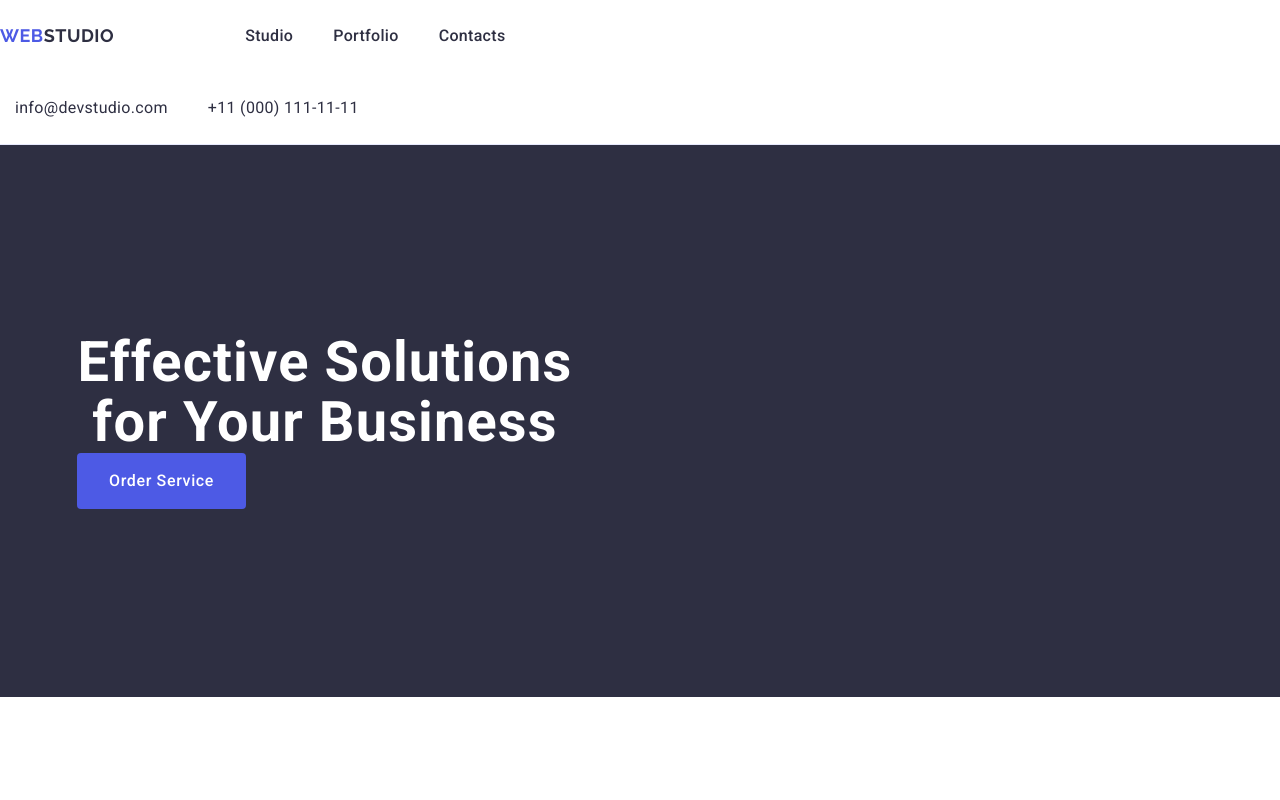
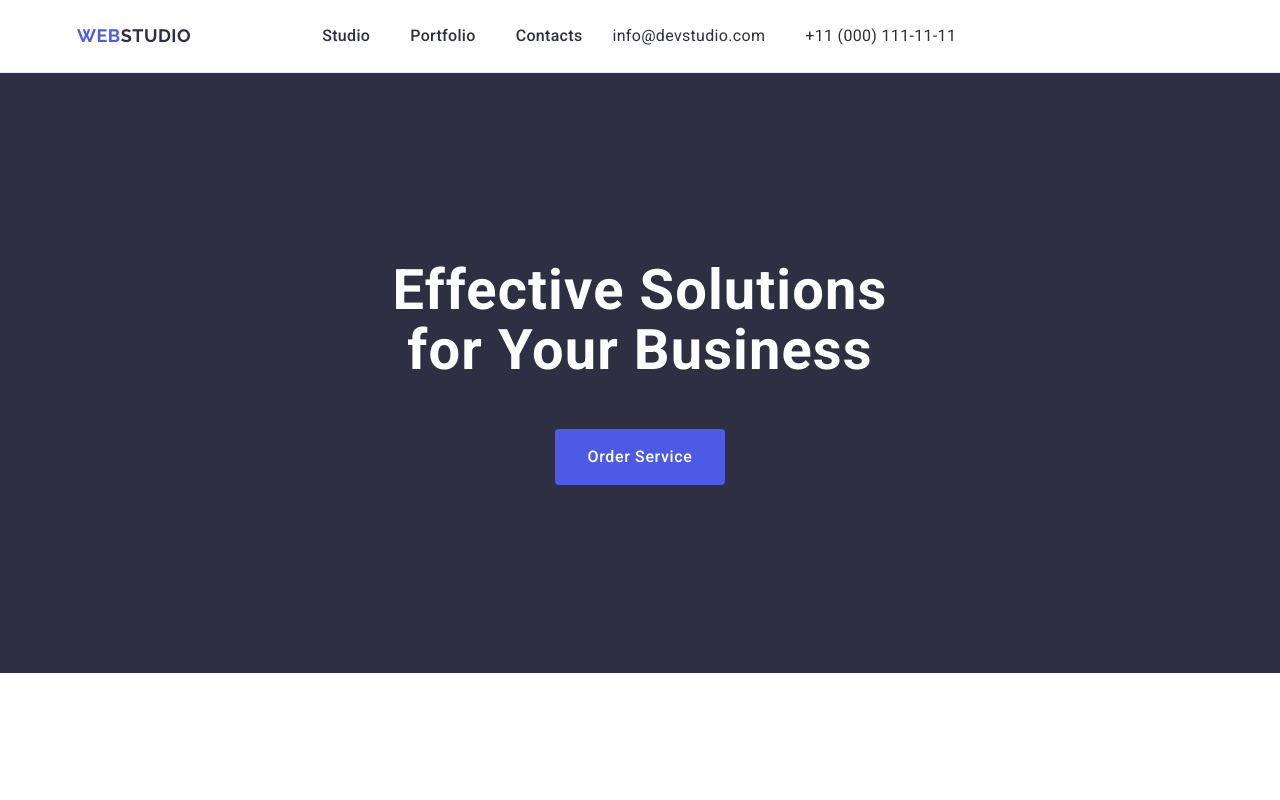
Before and after one commit to Maskymer/goit-markup-hw-03, a plain HTML site: page index.html in a window 1280 px wide. Shown: the top 800 px of the page. Drawn offline with nearby package versions, Linux system fonts and the light colour scheme.

Commit message:
smething bugs as fixed

```diff
--- a/css/styles.css
+++ b/css/styles.css
@@ -73,6 +73,19 @@ img {
   margin: 0 auto;
 }
 
+.visually-hidden {
+  position: absolute;
+  width: 1px;
+  height: 1px;
+  margin: -1px;
+  border: 0;
+  padding: 0;
+  white-space: nowrap;
+  clip: rect(0 0 0 0);
+  clip-path: inset(50%);
+  overflow: hidden;
+}
+
 /* #endregion */
 
 /* header */
@@ -82,10 +95,12 @@ img {
   border-bottom: 1px solid #e7e9fc;
 }
 
-.header-container .container {
+.header-container {
   display: flex;
   padding-left: 15px;
   padding-right: 15px;
+  width: 1158px;
+
 }
 
 .logo {
@@ -181,6 +196,14 @@ img {
   margin: 0 auto;
 }
 
+.container-hero{
+  width: 496px;
+  margin: 0 auto;
+  padding-right: 0;
+  padding-left: 0;
+
+}
+
 .hero-header {
   color: #ffffff;
   font-size: 56px;
@@ -189,6 +212,7 @@ img {
   letter-spacing: 0.02em;
   text-align: center;
   max-width: 496px;
+  margin-bottom: 48px;
 }
 
 .hero-button {
@@ -208,6 +232,7 @@ img {
   min-width: 169px;
   height: 56px;
   border: none;
+  margin: 0 auto;
 }
 
 .hero-button:hover {
@@ -232,18 +257,6 @@ img {
   color: #2e2f42;
 }
 
-.visually-hidden {
-  position: absolute;
-  width: 1px;
-  height: 1px;
-  margin: -1px;
-  border: 0;
-  padding: 0;
-  white-space: nowrap;
-  clip: rect(0 0 0 0);
-  clip-path: inset(50%);
-  overflow: hidden;
-}
 .items {
   display: flex;
   gap: 24px;
--- a/index.html
+++ b/index.html
@@ -23,7 +23,7 @@
 
   <body>
     <header class="header">
-      <div class="header-container" class="container">
+      <div class="container header-container">
         <nav class="navigation">
           <a href="./index.html" class="logo"
             >Web<span class="accent-logo">Studio</span></a
@@ -50,7 +50,7 @@
 
     <main class="main">
       <section class="section-hero">
-        <div class="container">
+        <div class="container container-hero">
           <h1 class="hero-header">Effective Solutions for Your Business</h1>
           <button type="button" class="hero-button">Order Service</button>
         </div>
```
